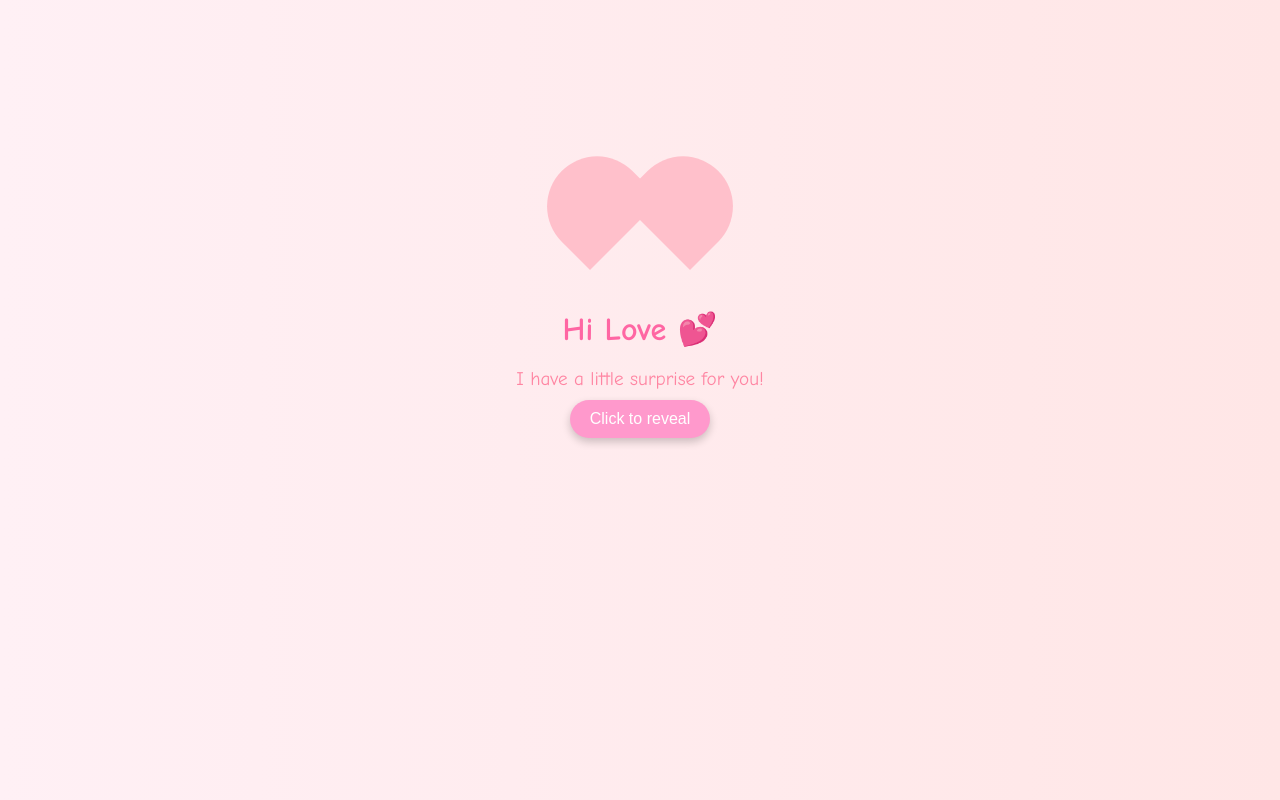
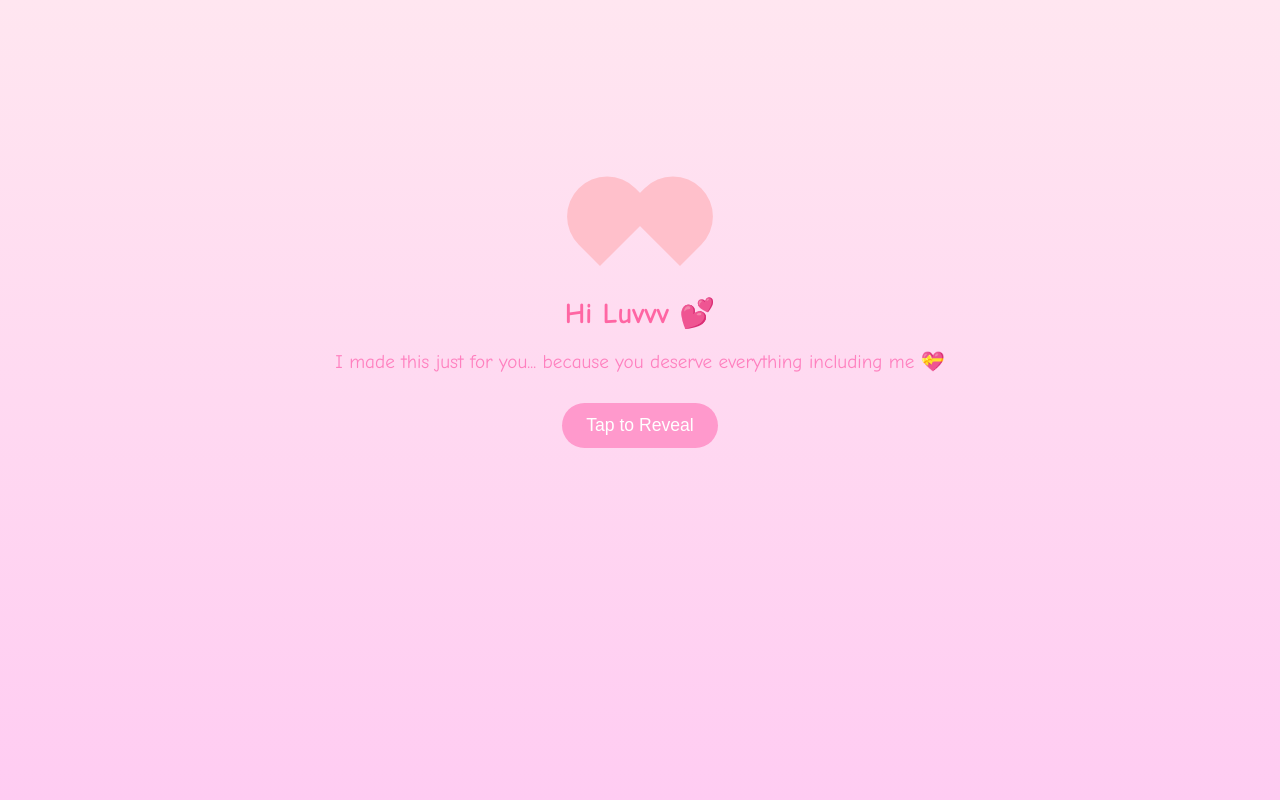
Before and after one commit to AymanQ-dev/AymanQ-dev.github.io, a plain HTML site: page index.html in a window 1280 px wide. Drawn offline with Linux system fonts and the light colour scheme.

Commit message:
Update index.html

```diff
--- a/index.html
+++ b/index.html
@@ -2,34 +2,36 @@
 <html lang="en">
 <head>
   <meta charset="UTF-8">
+  <meta name="viewport" content="width=device-width, initial-scale=1.0">
   <title>For My Love 💖</title>
   <style>
     body {
       margin: 0;
-      font-family: 'Comic Sans MS', cursive;
-      background: linear-gradient(to right, #fff0f5, #ffe6e6);
+      padding: 0;
+      font-family: 'Comic Sans MS', cursive, sans-serif;
+      background: linear-gradient(to bottom, #ffe6f0, #ffccf2);
       display: flex;
       flex-direction: column;
       align-items: center;
       justify-content: center;
-      height: 100vh;
-      overflow: hidden;
-      transition: background 1s ease;
+      min-height: 100vh;
+      text-align: center;
+      overflow-x: hidden;
     }
 
     .heart {
-      width: 100px;
-      height: 90px;
+      width: 80px;
+      height: 70px;
       position: relative;
       animation: heartbeat 1s infinite;
-      margin-bottom: 30px;
+      margin: 20px 0;
     }
 
     .heart::before,
     .heart::after {
       content: "";
-      width: 100px;
-      height: 90px;
+      width: 80px;
+      height: 70px;
       position: absolute;
       top: 0;
       left: 0;
@@ -51,41 +53,42 @@
         transform: scale(1);
       }
       50% {
-        transform: scale(1.2);
+        transform: scale(1.3);
       }
     }
 
-    h1, p {
+    h1 {
+      font-size: 1.8em;
       color: #ff66a3;
-      text-align: center;
       margin: 10px;
     }
 
     p {
-      color: #ff85a2;
+      color: #ff80bf;
       font-size: 1.2em;
-      max-width: 300px;
+      padding: 0 20px;
+      margin: 10px 0;
     }
 
     button {
       background-color: #ff99cc;
       border: none;
-      padding: 10px 20px;
-      border-radius: 20px;
+      padding: 12px 24px;
+      border-radius: 30px;
       color: white;
-      font-size: 1em;
+      font-size: 1.1em;
+      margin: 20px;
       cursor: pointer;
-      box-shadow: 0 4px 8px rgba(0,0,0,0.2);
       transition: transform 0.2s;
     }
 
     button:hover {
-      transform: scale(1.1);
+      transform: scale(1.05);
     }
 
     .hidden-message {
       opacity: 0;
-      transform: translateY(30px);
+      transform: translateY(20px);
       transition: opacity 1s ease, transform 1s ease;
       pointer-events: none;
     }
@@ -96,33 +99,34 @@
       pointer-events: auto;
     }
 
-    .heart-big {
-      margin-top: 20px;
+    .emoji {
       font-size: 2em;
       animation: float 2s infinite ease-in-out;
     }
 
     @keyframes float {
       0%, 100% { transform: translateY(0); }
-      50% { transform: translateY(-10px); }
+      50% { transform: translateY(-8px); }
     }
   </style>
 </head>
 <body>
+
   <div class="heart"></div>
-  <h1>Hi Love 💕</h1>
-  <p>I have a little surprise for you!</p>
-  <button onclick="revealMessage()">Click to reveal</button>
+  <h1>Hi Luvvv 💕</h1>
+  <p>I made this just for you... because you deserve everything including me 💝</p>
+  <button onclick="showLove()">Tap to Reveal</button>
 
-  <div class="hidden-message" id="hiddenMessage">
-    <h1>You Are My Everything 💘</h1>
-    <p>Every day with you is the best day of my life. I love you more than words can say. 💖</p>
-    <div class="heart-big">💗 💗 💗</div>
+  <div class="hidden-message" id="surprise">
+    <h1>I Love You! 💘</h1>
+    <p>You are the light in my life. Every day is better with you in it.</p>
+    <p>Thank you luvvvv N.A.Z 💘💘💘</p>
+    <div class="emoji">💗 💗 💗</div>
   </div>
 
   <script>
-    function revealMessage() {
-      document.getElementById('hiddenMessage').classList.add('revealed');
+    function showLove() {
+      document.getElementById("surprise").classList.add("revealed");
     }
   </script>
 </body>
```
